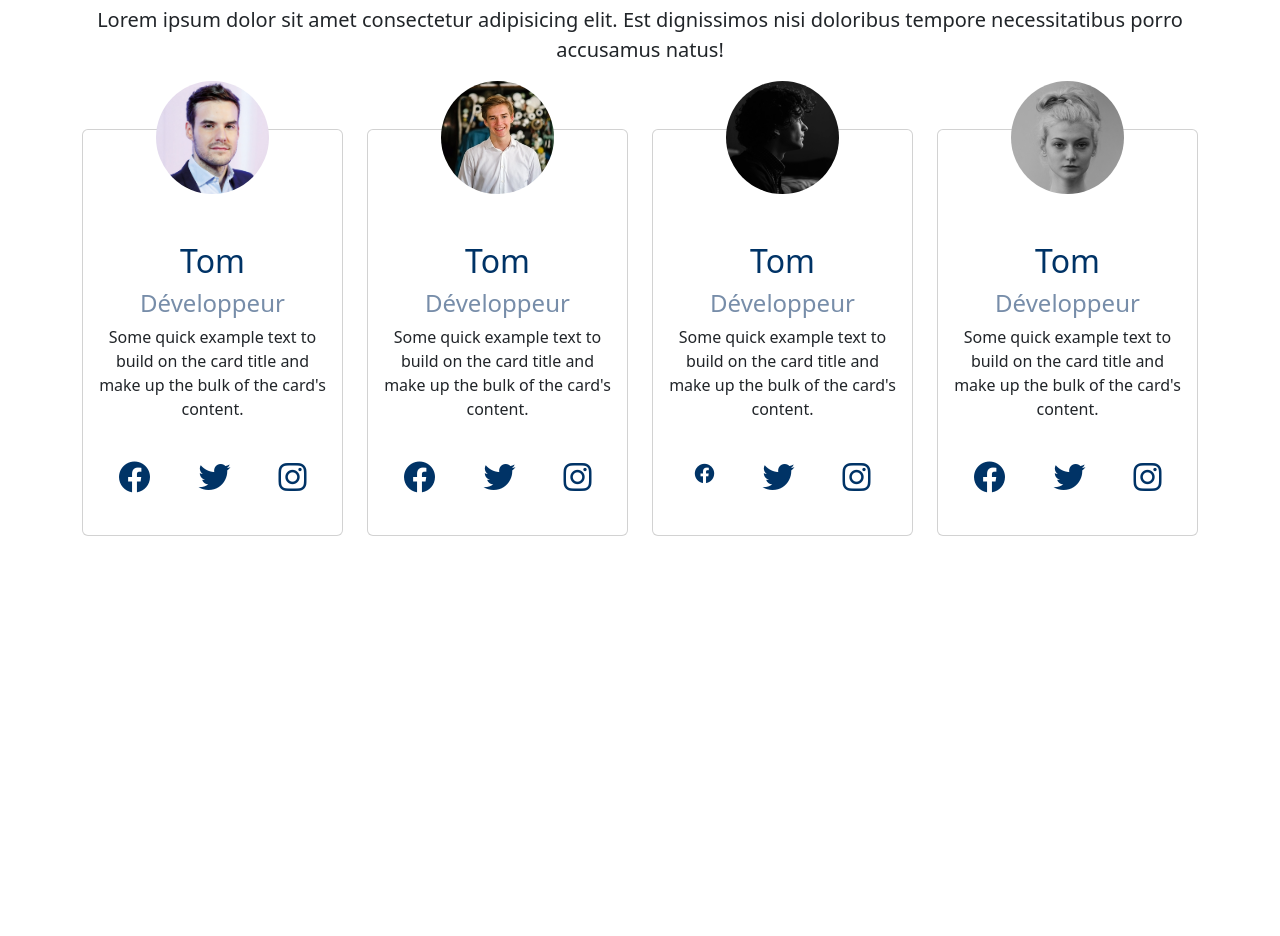
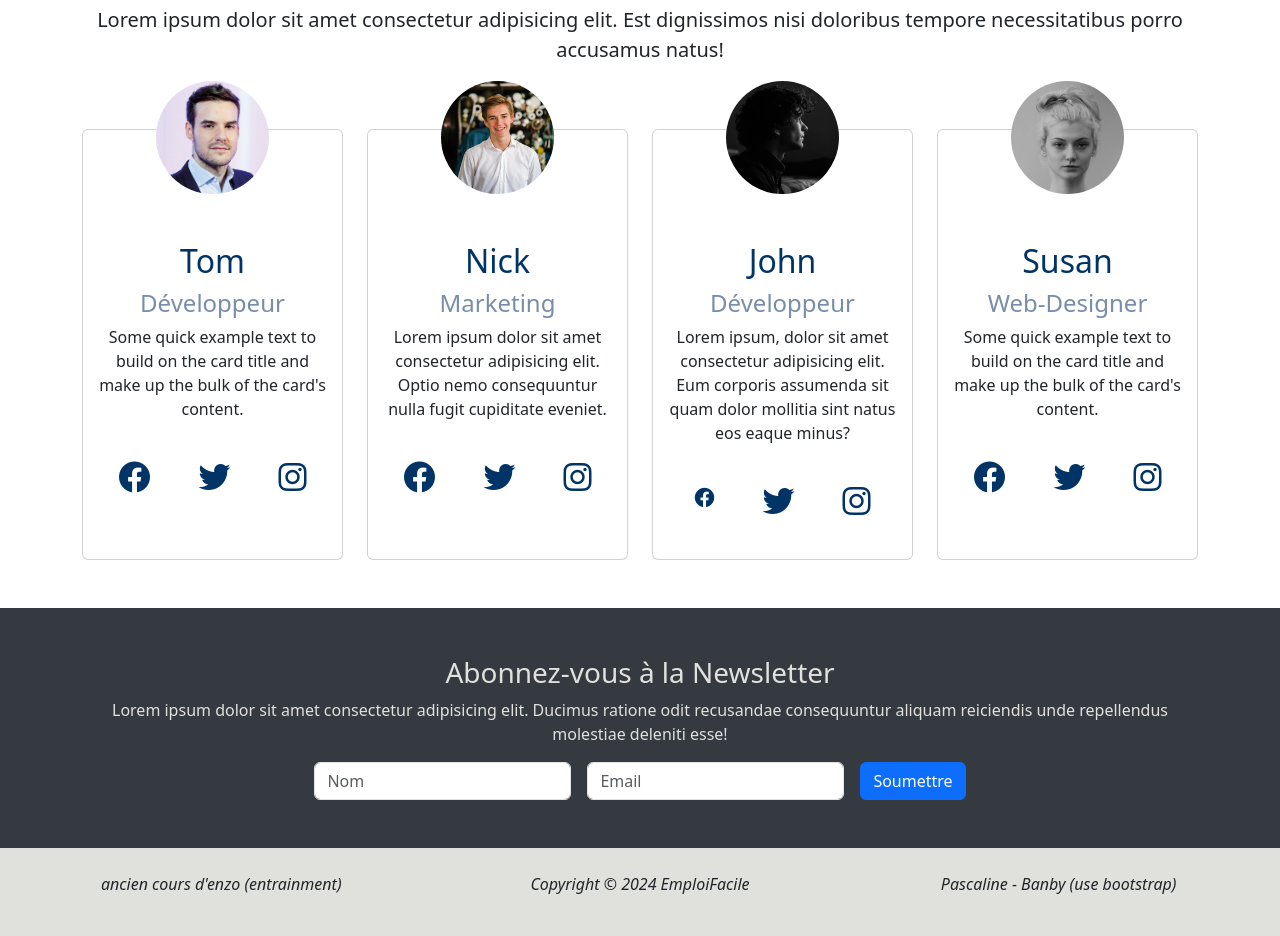
Before and after one commit to pascalinecte91/Bootstrap-project-3, a website: page index.html in a window 1280 px wide. Shown: the part 1861-2797 px from the top of the page. Before the commit the page ends 2445 px from the top, so only its background shows below. Drawn offline with nearby package versions, Linux system fonts and the light colour scheme.

Commit message:
completed project

```diff
--- a/index.html
+++ b/index.html
@@ -86,7 +86,7 @@
   </div>
 
   <!-- 3 infos -->
-  <section id="infos" class="section-border" >
+  <section id="infos" class="section-border">
     <div class="container mx-auto">
       <!-- Ligne avec 3 colonnes d'informations -->
       <div class="row align-item-center">
@@ -136,14 +136,19 @@
   <!-- Section customers -->
 
   <section id="customers">
-    <div class="container text-center pb-5"> <!-- Conteneur central avec alignement du texte au centre et padding en bas -->
+    <div class="container text-center pb-5">
+      <!-- Conteneur central avec alignement du texte au centre et padding en bas -->
       <h1 class="p-3 text-pallet-blue-1">Nos clients</h1>
       <p class="lead pb-5">Lorem ipsum dolor sit amet consectetur adipisicing elit. Est dignissimos nisi doloribus
         tempore necessitatibus porro accusamus natus!</p>
+
+
       <div class="row"> <!-- Début de la grille en lignes pour organiser les colonnes -->
+
         <!-- 1ere colonne -->
+
         <div class="col-lg-3 col-md-6  pb-4 pb-lg-0"> <!-- Colonne prenant 3 unités sur grand écran, 6 sur moyen -->
-          <div class="card">
+          <div class="card h-100">
             <div class="card-body ">
               <img src="ressources/visage1.jpg" class="card-img-top rounded-circle w-50" alt="portrait1">
               <h2 class="card-title text-pallet-blue-1 pt-5">Tom</h2>
@@ -170,15 +175,17 @@
             </div>
           </div>
         </div>
+
         <!-- 2ème colonne -->
+
         <div class="col-lg-3 col-md-6  pb-4 pb-lg-0">
-          <div class="card">
+          <div class="card h-100">
             <div class="card-body">
               <img src="ressources/visage2.png" class="card-img-top rounded-circle w-50" alt="portrait2">
-              <h2 class="card-title text-pallet-blue-1 pt-5">Tom</h2>
-              <h4 class="text-pallet-blue-3">Développeur</h4>
-              <p class="card-text">Some quick example text to build on the card title and make up the bulk of the card's
-                content.</p>
+              <h2 class="card-title text-pallet-blue-1 pt-5">Nick</h2>
+              <h4 class="text-pallet-blue-3">Marketing</h4>
+              <p class="card-text">Lorem ipsum dolor sit amet consectetur adipisicing elit. Optio nemo consequuntur
+                nulla fugit cupiditate eveniet.</p>
               <div class="fontawesome d-flex justify-content-center">
                 <div class="p-4">
                   <a href="http://facebook.com">
@@ -199,15 +206,17 @@
             </div>
           </div>
         </div>
+
         <!-- 3ème colonne -->
+
         <div class="col-lg-3 col-md-6 pb-4 pb-lg-0">
-          <div class="card">
+          <div class="card h-100">
             <div class="card-body">
               <img src="ressources/visage3.png" class="card-img-top rounded-circle w-50" alt="portrait3">
-              <h2 class="card-title text-pallet-blue-1 pt-5">Tom</h2>
+              <h2 class="card-title text-pallet-blue-1 pt-5">John</h2>
               <h4 class="text-pallet-blue-3">Développeur</h4>
-              <p class="card-text">Some quick example text to build on the card title and make up the bulk of the card's
-                content.</p>
+              <p class="card-text">Lorem ipsum, dolor sit amet consectetur adipisicing elit. Eum corporis assumenda sit
+                quam dolor mollitia sint natus eos eaque minus?</p>
               <div class="fontawesome d-flex justify-content-center">
                 <div class="p-4">
                   <a href="http://facebook.com">
@@ -228,12 +237,17 @@
             </div>
           </div>
         </div>
+
+        <!--  4ème colonne -->
+
         <div class="col-lg-3 col-md-6  pb-4 pb-lg-0">
-          <div class="card">
+          <div class="card h-100">
             <div class="card-body">
-              <img src="ressources/visage4.png" class="card-img-top rounded-circle w-50" alt="portrait4">
-              <h2 class="card-title text-pallet-blue-1 pt-5">Tom</h2>
-              <h4 class="text-pallet-blue-3">Développeur</h4>
+              <img src="ressources/visage4.png" class="card-img-top rounded-circle img-fluid w-50"
+                alt="portrait4">
+
+              <h2 class="card-title text-pallet-blue-1 pt-5">Susan</h2>
+              <h4 class="text-pallet-blue-3">Web-Designer</h4>
               <p class="card-text">Some quick example text to build on the card title and make up the bulk of the card's
                 content.</p>
               <div class="fontawesome d-flex justify-content-center">
@@ -260,24 +274,53 @@
     </div> <!-- Fin du conteneur central -->
   </section>
 
+  <!-- Section newsletter -->
+
+  <section id="newsletter" class="text-center p-5 bg-dark-one text-mouse">
+    <div class="container">
+      <h3>Abonnez-vous à la Newsletter</h3>
+      <p>Lorem ipsum dolor sit amet consectetur adipisicing elit. Ducimus ratione odit recusandae
+        consequuntur aliquam reiciendis unde repellendus molestiae deleniti esse!</p>
+
+      <form class="row g-3 justify-content-center">
+        <div class="col-12 col-md-auto">
+          <input type="text" class="form-control" placeholder="Nom">
+        </div>
+        <div class="col-12 col-md-auto">
+          <input type="email" class="form-control" placeholder="Email">
+        </div>
+        <div class="col-12 col-md-auto">
+          <button type="submit" class="btn btn-primary">Soumettre</button>
+        </div>
+      </form>
+    </div>
+  </section>
+
+
+
   <script src="https://code.jquery.com/jquery-3.5.1.slim.min.js"></script>
   <script src="https://cdn.jsdelivr.net/npm/@popperjs/core@2.11.6/dist/umd/popper.min.js"></script>
   <script src="https://cdn.jsdelivr.net/npm/bootstrap@5.2.3/dist/js/bootstrap.min.js"></script>
   <script src="https://cdn.jsdelivr.net/npm/bootstrap@5.0.2/dist/js/bootstrap.bundle.min.js"
     integrity="sha384-MrcW6ZMFYlzcLA8Nl+NtUVF0sA7MsXsP1UyJoMp4YLEuNSfAP+JcXn/tWtIaxVXM"
     crossorigin="anonymous"></script>
-    <script>
-      // Vérifier si nous sommes sur GitHub Pages
-      if (window.location.hostname.endsWith('github.io')) {
-          // Si oui, ajuster le chemin de l'image
-          var parallaxElement = document.querySelector('.parallax');
-          if (parallaxElement) {
-              var currentStyle = getComputedStyle(parallaxElement).backgroundImage;
-              var newStyle = currentStyle.replace('/ressources/', '/Bootstrap-project-3/ressources/');
-              parallaxElement.style.backgroundImage = newStyle;
-          }
-      }
-  </script>
+
 </body>
 
+<!-- Footer -->
+
+<section class="text-center fst-italic  bg-mouse  p-4">
+  <div class="row">
+    <div class="col-4">
+      <p>ancien cours d'enzo (entrainment)</p>
+    </div>
+    <div class="col-4">
+   <p>  Copyright &copy;
+    <span id="year">2024</span> EmploiFacile
+</p>
+</div>
+<div class="col-4">Pascaline - Banby (use bootstrap)</div>
+</div>
+</section>
+
 </html>
--- a/package.json
+++ b/package.json
@@ -3,13 +3,15 @@
   "version": "1.0.0",
   "main": "index.js",
   "scripts": {
-    "sass": "sass scss/main.scss styles/raw/style.css --watch"
+    "sass": "sass scss/main.scss styles/raw/style.css --watch",
+    "purgecss": "purgecss --css styles/raw/style.css --content index.html scripts/*.js -o styles/cleaned/accueil.css"
   },
   "keywords": [],
   "author": "",
   "license": "ISC",
   "description": "",
   "dependencies": {
-    "bootstrap": "^5.3.3"
+    "bootstrap": "^5.3.3",
+    "purgecss": "^6.0.0"
   }
 }
--- a/scss/_custom.scss
+++ b/scss/_custom.scss
@@ -1,12 +1,3 @@
-.montserrat-font {
-  font-family: "Montserrat", sans-serif;
-}
-
-.kaushan-font {
-  font-family: "Kaushan Script", cursive;
-  font-weight: 400;
-  font-style: normal;
-}
 
 //nav
 .main-nav a {
@@ -15,16 +6,15 @@
 }
 
 // animation surlignee
-// debute ou à gauche ou à droite ou par le centre
 .main-nav a::after {
   content: '';
   position: absolute;
   width: 100%;
   transform: scaleX(0);
-  height: 2px;
+  height: 1px;
   bottom: 0;
   right: 0;
-  background-color: $pallet-blue-2;
+  background-color: $mouse;
   transition: transform 0.2s ease-out;
 }
 
@@ -36,8 +26,8 @@
 #navbarNav {
   font-size: 20px;
 }
+
 // Header
-
 .banner {
   height: 80vh;
   overflow: hidden;
@@ -49,7 +39,6 @@
   object-fit: cover;
   object-position: 30% 30%;
 }
-
 @media screen and (max-width: 770px) {
   .banner img {
     object-position: 70% 30%;
@@ -61,9 +50,9 @@
   left: 50%;
   transform: translate(-50%, -50%);
   text-align: center;
-
 }
 
+//  fin de la section
 .section-border {
   border-top: 1px solid $mouse;
   padding: 5% 0;
@@ -79,9 +68,10 @@
   background-repeat: no-repeat;
   background-position: center;
   background-color: #fff;
-
 }
 
+
+// section customers
 .fontawesome a {
   color: $pallet-blue-1;
 }
--- a/scss/_utilities.scss
+++ b/scss/_utilities.scss
@@ -1,6 +1,16 @@
 body {
-    margin: 0;
-    padding: 0;
-    height: 100vh;
-    background: #f1f1f1;
+  margin: 0;
+  padding: 0;
+  height: 100vh;
+  background: #f1f1f1;
 }
+
+.montserrat-font {
+  font-family: "Montserrat", sans-serif;
+}
+
+.kaushan-font {
+  font-family: "Kaushan Script", cursive;
+  font-weight: 400;
+  font-style: normal;
+}
--- a/scss/_variables.scss
+++ b/scss/_variables.scss
@@ -6,8 +6,6 @@ $main-red: #c70a0a;
 $pallet-blue-1: #003366;
 $pallet-blue-2: #415A77;
 $pallet-blue-3: #778DA9;
-
-
 
 
 $custom-theme-colors : (
--- a/scss/main.scss
+++ b/scss/main.scss
@@ -6,10 +6,8 @@
 @import "../node_modules/bootstrap/scss/utilities";
 @import "../node_modules/bootstrap/scss/mixins";
 
-
 @import "./variables";
 @import "./custom";
 @import "./utilities";
-@import "./components";
 
 @import "../node_modules/bootstrap/scss/bootstrap.scss";
```
Also changed, not shown: README.md, scss/_components.scss (added), style.css (deleted), styles/cleaned/accueil.css (added), styles/raw/style.css, 2 other files. Lines whose indentation alone changed are shown as unchanged.
